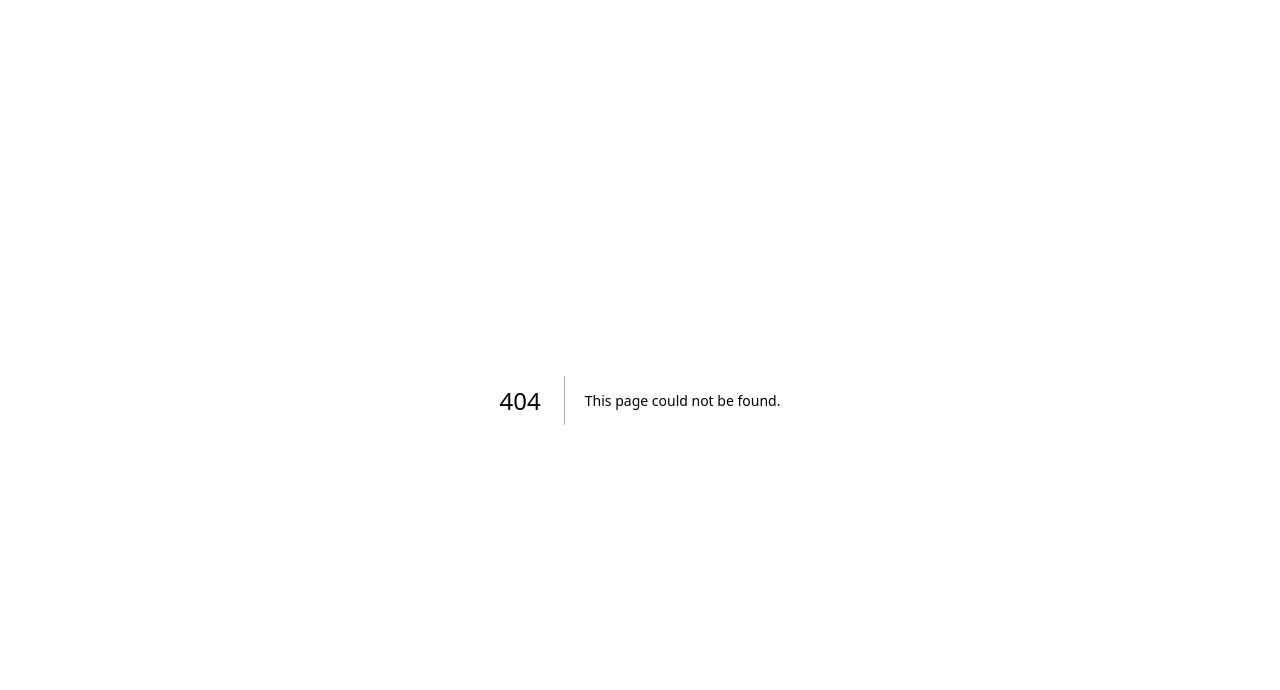
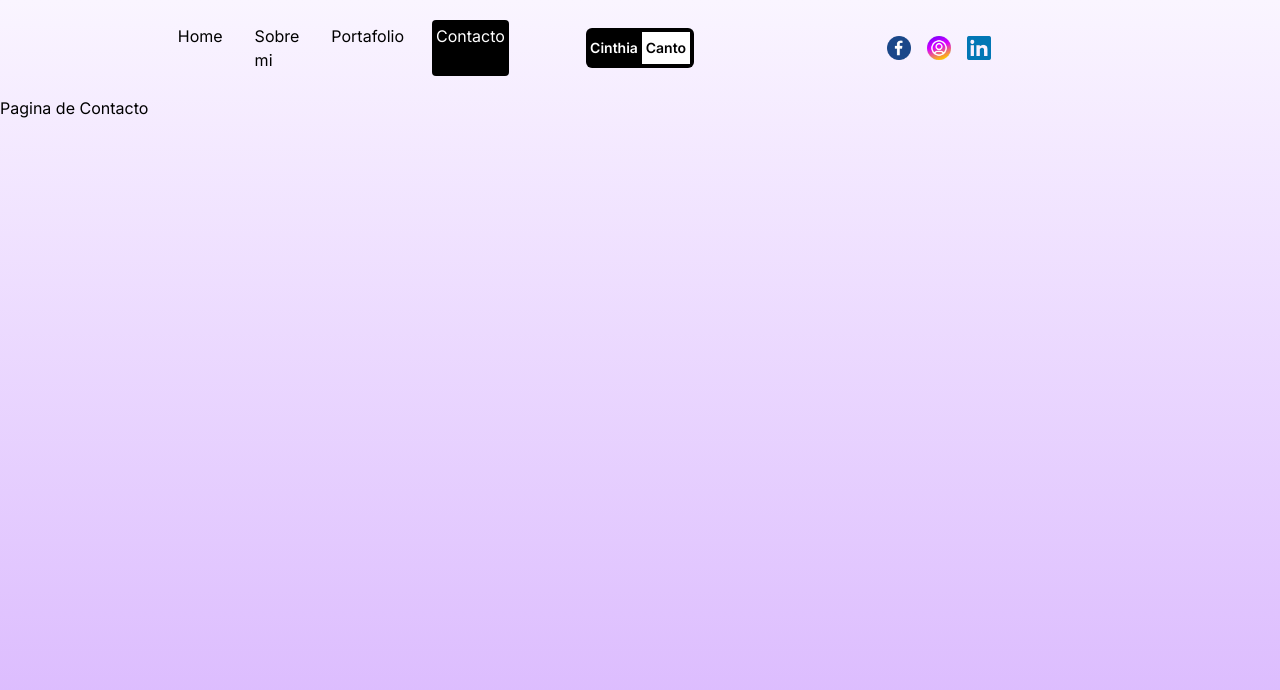
Before and after one commit to anteseraunpato/CinthiaCanto, a Next.js app: page /contact in a window 1280 px wide. Before the commit this address had no page. Shown: the top 690 px of the page. Built offline with nearby package versions, Linux system fonts and the light colour scheme.

Commit message:
Editar la navbar

```diff
--- /dev/null
+++ b/src/app/about/page.jsx
@@ -0,0 +1,9 @@
+const AboutPage = () => {
+    return (
+
+    <div className="">P[agina sobre mi</div>
+
+)
+}
+
+export default AboutPage;
--- /dev/null
+++ b/src/app/contact/page.jsx
@@ -0,0 +1,9 @@
+const ContactPage = () => {
+    return (
+
+    <div className="">Pagina de Contacto</div>
+
+)
+}
+
+export default ContactPage;
--- a/src/app/layout.js
+++ b/src/app/layout.js
@@ -1,5 +1,6 @@
 import { Inter } from "next/font/google";
 import "./globals.css";
+import Navbar from "@/components/navbar";
 
 const inter = Inter({ subsets: ["latin"] });
 
@@ -11,7 +12,17 @@ export const metadata = {
 export default function RootLayout({ children }) {
   return (
     <html lang="en">
-      <body className={inter.className}>{children}</body>
+      <body className={inter.className}>
+        <div className="w-screen h-screen bg-gradient-to-b from-purple-50 to-purple-300">
+          <div className="h-24">
+            <Navbar/>
+            </div>
+          <div className="h-[calc(100vh - 6rem)]">
+          {children}
+          </div>
+
+          </div>
+        </body>
     </html>
   );
 }
--- /dev/null
+++ b/src/app/portfolio/page.jsx
@@ -0,0 +1,9 @@
+const PortfolioPage = () => {
+    return (
+
+    <div className="">Pagina de portafolio</div>
+
+)
+}
+
+export default PortfolioPage;
--- /dev/null
+++ b/src/components/navLink.jsx
@@ -0,0 +1,18 @@
+"use client"
+import Link from "next/link"
+import { usePathname } from "next/navigation"
+
+const NavLink = ({link}) => {
+
+    const pathName = usePathname();
+
+    console.log(pathName);
+
+    return (
+        <Link className={`rounded p-1 ${pathName === link.url && "bg-black text-white"}`} href={link.url}>
+            {link.title}
+        </Link>
+    )
+}
+
+export default NavLink;
--- /dev/null
+++ b/src/components/navbar.jsx
@@ -0,0 +1,69 @@
+"use client"
+import Image from "next/image";
+import Link from "next/link"
+import { useState } from "react";
+import NavLink from "./navLink";
+
+
+const links = [
+    {url: "/", title:"Home"},
+    {url: "/about", title:"Sobre mi"},
+    {url: "/portfolio", title:"Portafolio"},
+    {url: "/contact", title:"Contacto"},
+    ];
+
+const Navbar = () => {
+
+    const [open, setOpen] = useState (false)
+
+    return (
+        <div className="h-full flex items-center justify-between px-4 sm:px-8 md:px-12 lg:px-20 xl:px-48">
+            {/*Links */}
+            <div className="hidden md:flex gap-6 w-1/3 justify-center">
+                {links.map (link=>(
+                    <NavLink link={link} key={link.title}/>
+                ))}
+            </div>
+            {/* Logo */}
+            <div className="md:hidden lg:flex w-1/3  justify-center">
+                <Link href="/" className="text-sm bg-black rounded-md p-1 font-semibold flex items-center justify-center">
+                <span className="text-white mr-1">Cinthia</span>
+                <span className="w-12 h-8 bg-white text-black flex items-center justify-center">Canto</span>
+                </Link>
+            </div>
+            {/*Redes sociales*/}
+            <div className="hidden md:flex gap-4 w-1/3 justify-center">
+                <Link href="/">
+                <Image src="/facebook.png" alt="" width={24} height={24}/>
+                </Link>
+                <Link href="/">
+                <Image src="/instagram.png" alt="" width={24} height={24}/>
+                </Link>
+                <Link href="/">
+                <Image src="/linkedin.png" alt="" width={24} height={24}/>
+                </Link>
+            </div>
+
+            {/* Mobile */}
+            <div className="md:hidden">
+                <button className="w-10 h-8 flex flex-col justify-between z-50 relative" onClick={(()=>setOpen(!open))}>
+                    <div className="w-10 h-1 bg-slate-400 rounded"></div>
+                    <div className="w-10 h-1 bg-slate-400 rounded"></div>
+                    <div className="w-10 h-1 bg-slate-400 rounded"></div>
+                </button>
+
+                {/* Items del menu*/}
+
+                {open &&(
+                <div className="absolute top-0 left-0 w-screen h-screen bg-black text-white flex flex-col items-center justify-center gap-8 text-2xl">
+                    {links.map(link => (
+                        <Link href={link.url} key={link.title}>{link.title}</Link>
+                    ))}
+                </div>
+            )}
+            </div>
+        </div>
+    )
+}
+
+export default Navbar
```
Also changed, not shown: 1 other file (tests, documents, lock files or other folders).
